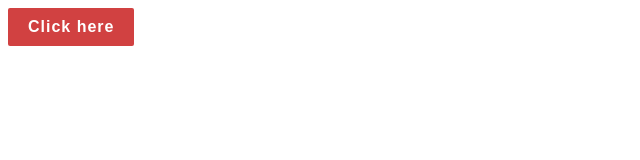
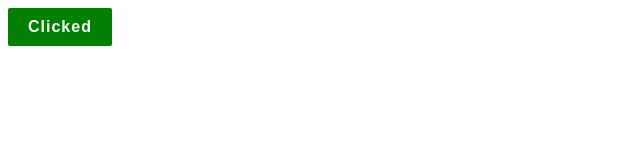
Before and after one commit to adamokasha/js-exercises, a website: page 2_domManipulation/index.html in a window 1280 px wide. Both pictures are taken after a click on the button "Click here". Shown: the whole page, without its empty margins (0-640 px from the left). Drawn offline with Linux system fonts and the light colour scheme.

Commit message:
manipulate the DOM

```diff
--- a/2_domManipulation/index.js
+++ b/2_domManipulation/index.js
@@ -1,4 +1,9 @@
 document.addEventListener("DOMContentLoaded", () => {
-  // TODO: Change color of button to green
-  // TODO: Change text of button to 'Clicked'
+  // Changed color of button to green
+  // Changed text of button to 'Clicked'
+  document.addEventListener("click", () => {
+    const btn = document.getElementsByClassName("button")[0]
+    btn.textContent = "Clicked"
+    btn.style.backgroundColor = "green"
+  })
 });
```
Also changed, not shown: 2_domManipulation/index.html (line endings or trailing spaces).
